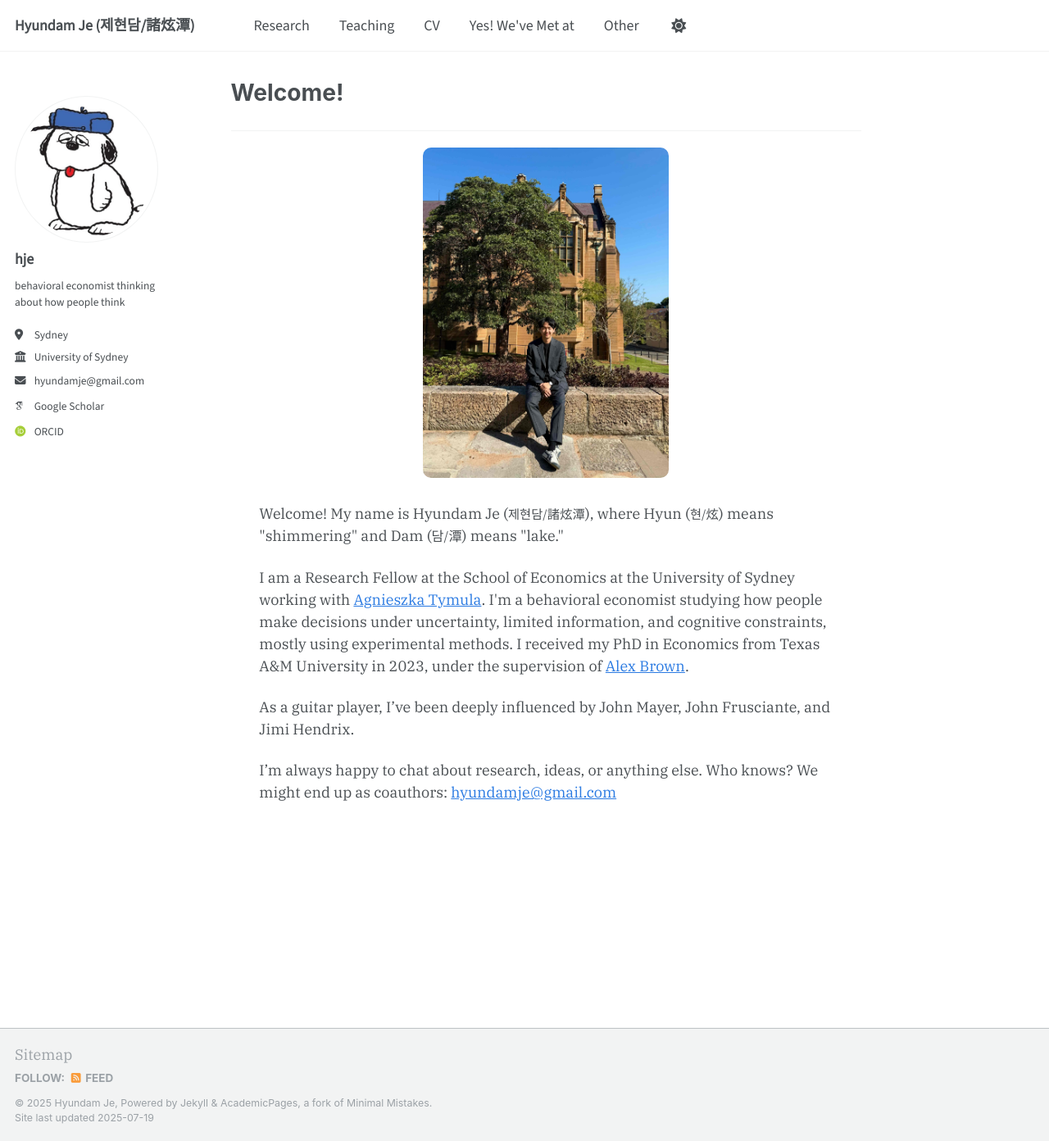
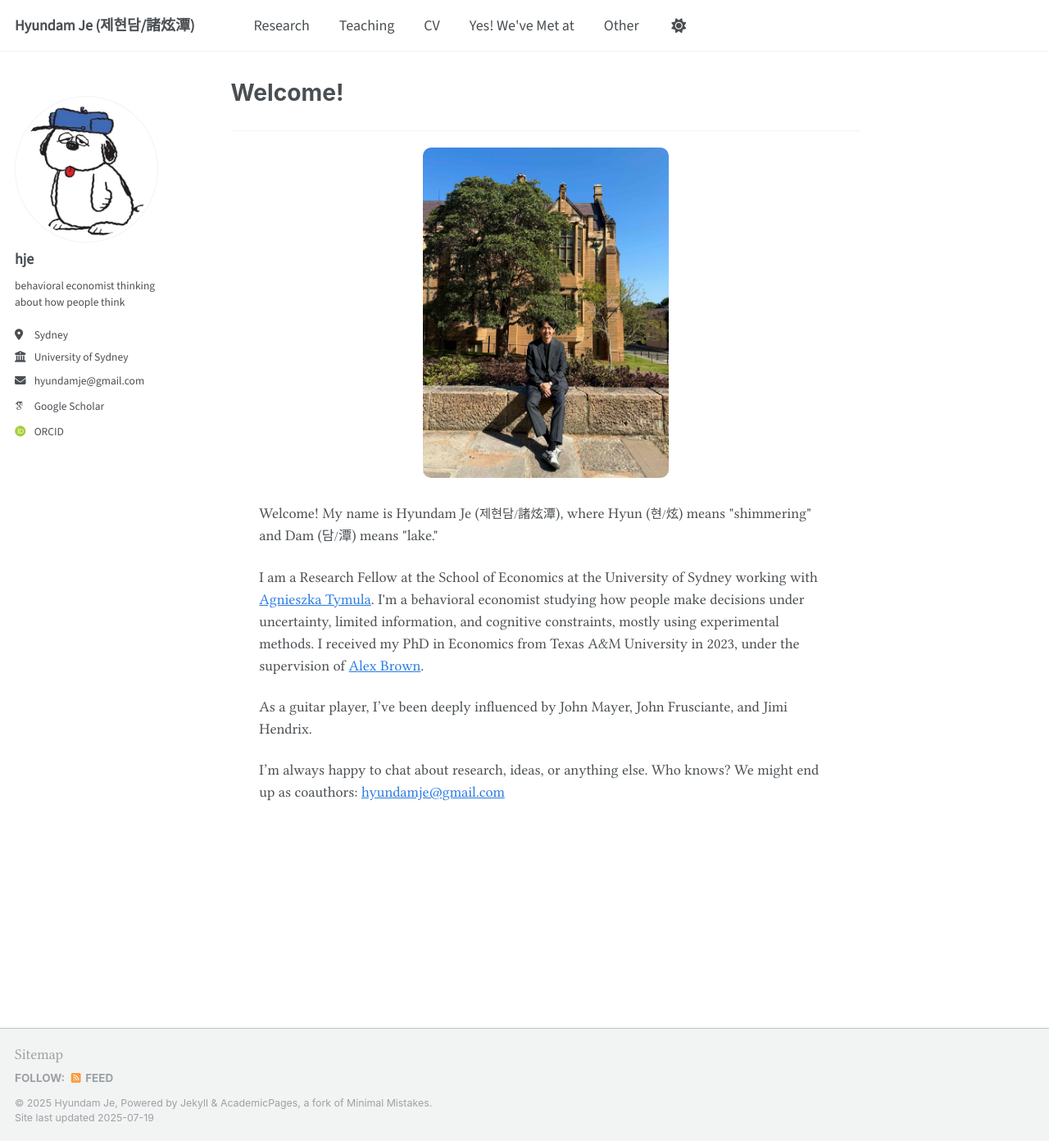
Before and after one commit to hyundamje/hyundamje.github.io, a Jekyll site: the page built from _pages/about.md, in a window 1280 px wide and 1392 px high. Shown: the whole window at 82% size. Built offline with Jekyll 4.4.1, drawn with Linux system fonts in a browser that asks for light colours; some web fonts are replaced.

Commit message:
Update _base.scss

```diff
--- a/_sass/layout/_base.scss
+++ b/_sass/layout/_base.scss
@@ -41,8 +41,8 @@ body {
  // font-family: 'Merriweather', serif;
  //  font-family: 'Source Serif 4', serif;
  // font-family: 'Roboto Serif', serif;
-  font-family: 'IBM Plex Serif', serif;
- // font-family:  'Libertine', serif;
+ // font-family: 'IBM Plex Serif', serif;
+  font-family:  'Libertine', serif;
 
     line-height: 1.5;
   //  font-weight: 400;
```
